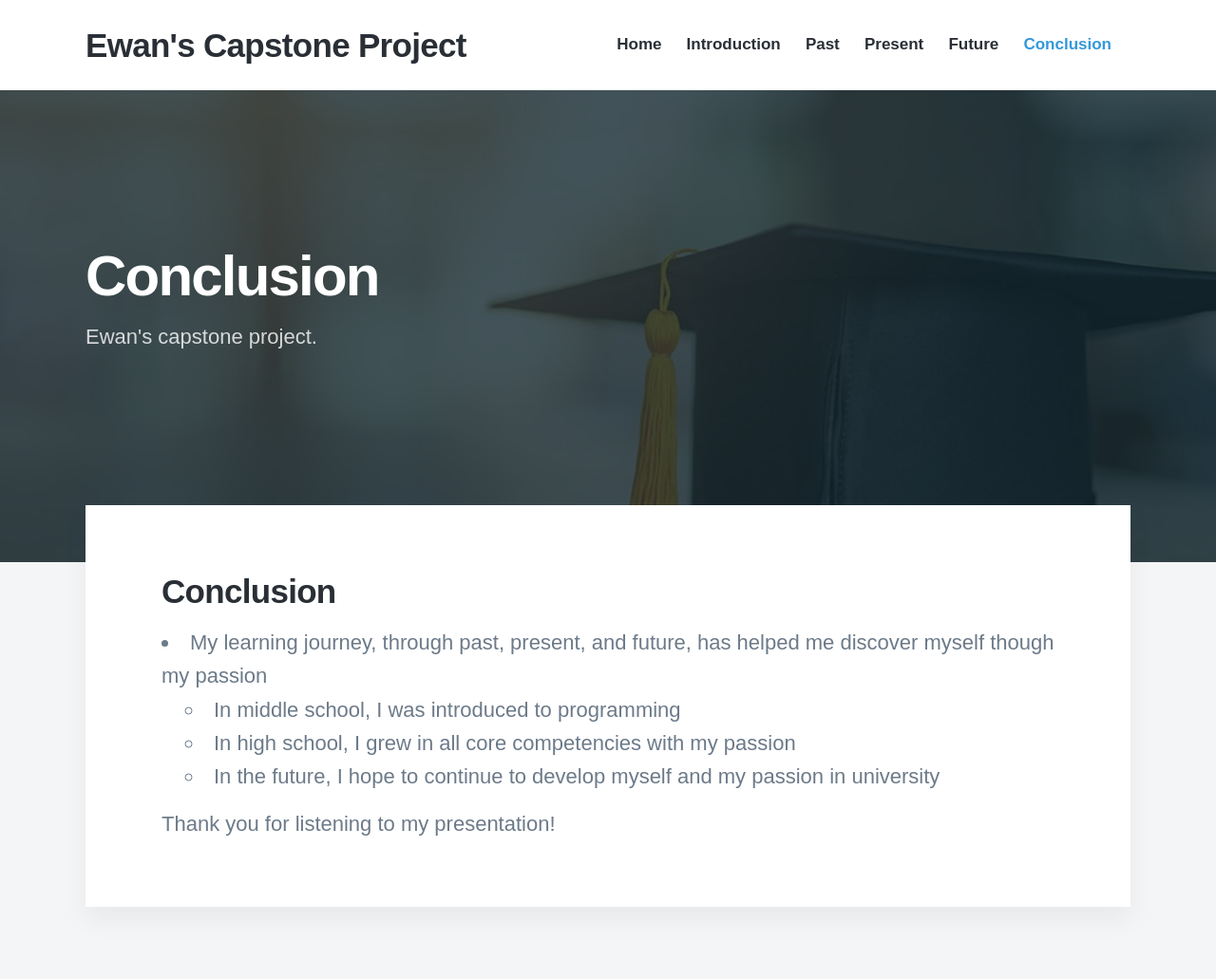
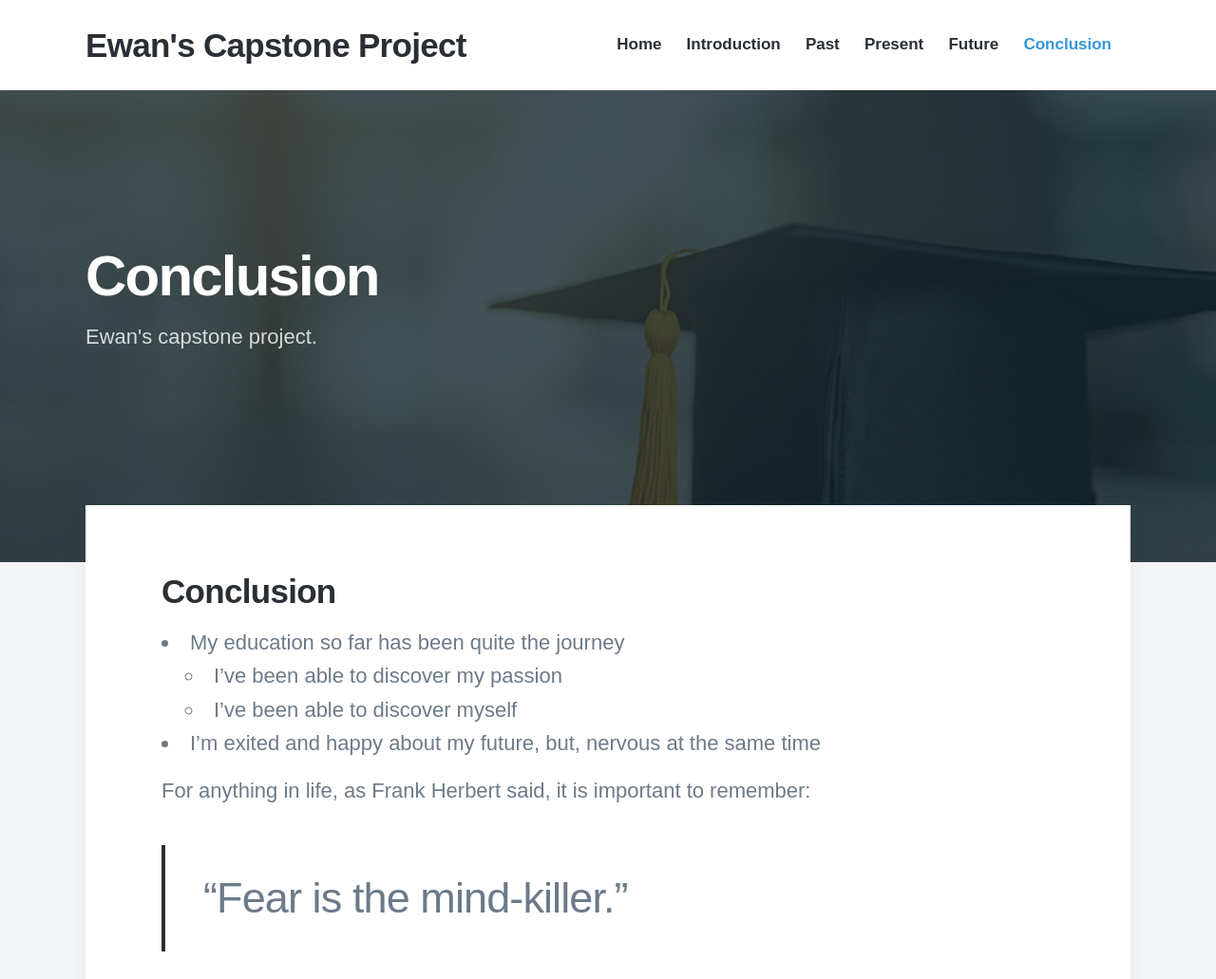
Before and after one commit to ewancapstone/ewancapstone.github.io, a Jekyll site: the page built from _pages/conclusion.md, in a window 1280 px wide, cut to the strip 0-1031 px from the top of the page. Shown: the whole strip at 95% size. Built offline with Jekyll 4.4.1, drawn with Linux system fonts in a browser that asks for light colours; nearby versions of some CDN libraries; some web fonts are replaced.

Commit message:
Change picture locations and conclusion text.

```diff
--- a/_pages/conclusion.md
+++ b/_pages/conclusion.md
@@ -2,14 +2,18 @@
 title: Conclusion
 subtitle: Ewan's capstone project.
 description: Conclusion - Ewan's Capstone Project
-featured_image: /images/pages/graduation_hat.jpg
+featured_image: /images/featured/graduation_hat.jpg
 ---
 
 ## Conclusion
 
-* My learning journey, through past, present, and future, has helped me discover myself though my passion
-  * In middle school, I was introduced to programming
-  * In high school, I grew in all core competencies with my passion
-  * In the future, I hope to continue to develop myself and my passion in university
+* My education so far has been quite the journey
+  * I've been able to discover my passion
+  * I've been able to discover myself
+* I'm exited and happy about my future, but, nervous at the same time
+
+For anything in life, as Frank Herbert said, it is important to remember:
+
+> “Fear is the mind-killer.”
 
 Thank you for listening to my presentation!
```
Also changed, not shown: _pages/future.md (+1 -1 lines), _pages/past.md (+1 -1 lines), _pages/present.md (+1 -1 lines), images/featured/banting.jpg (renamed from images/pages/banting.jpg), images/featured/best.jpg (renamed from images/pages/best.jpg), images/featured/graduation_hat.jpg (renamed from images/pages/graduation_hat.jpg), images/featured/sfu.jpg (renamed from images/pages/sfu.jpg), images/social.jpg.
